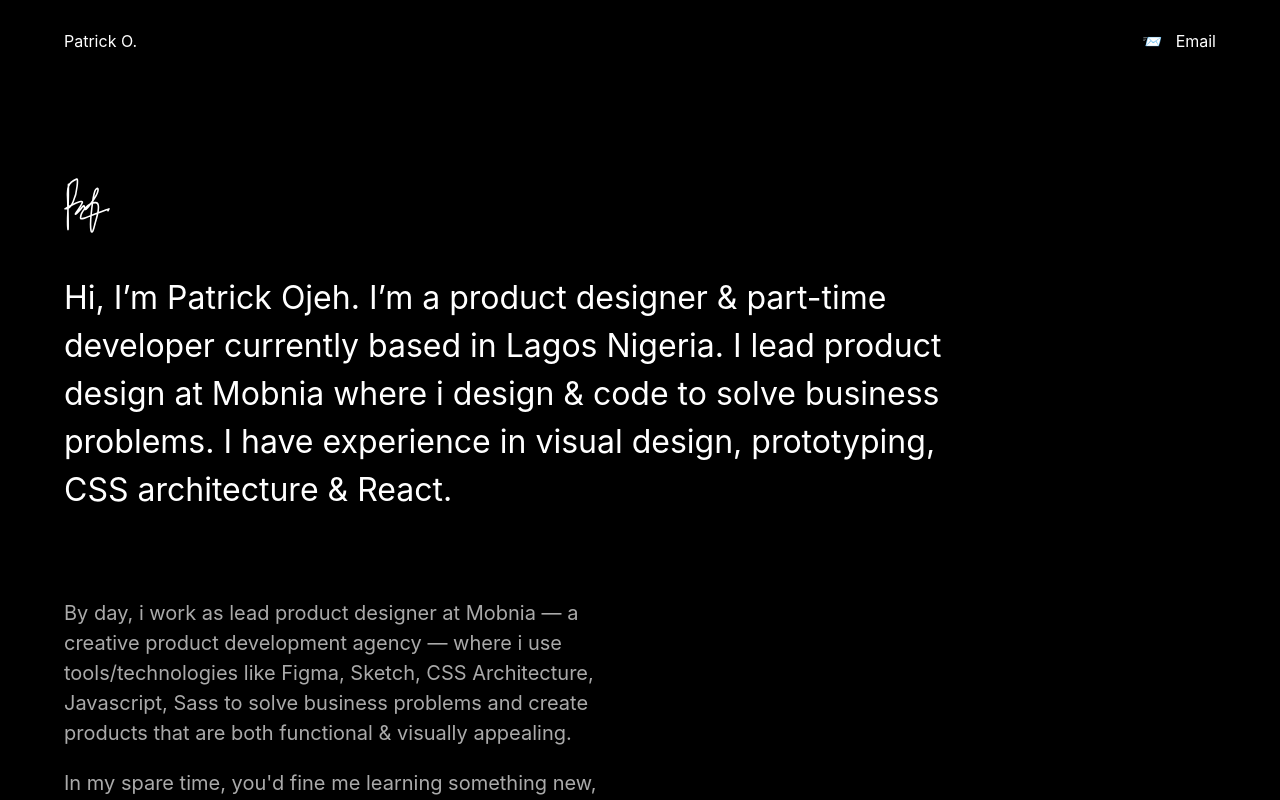
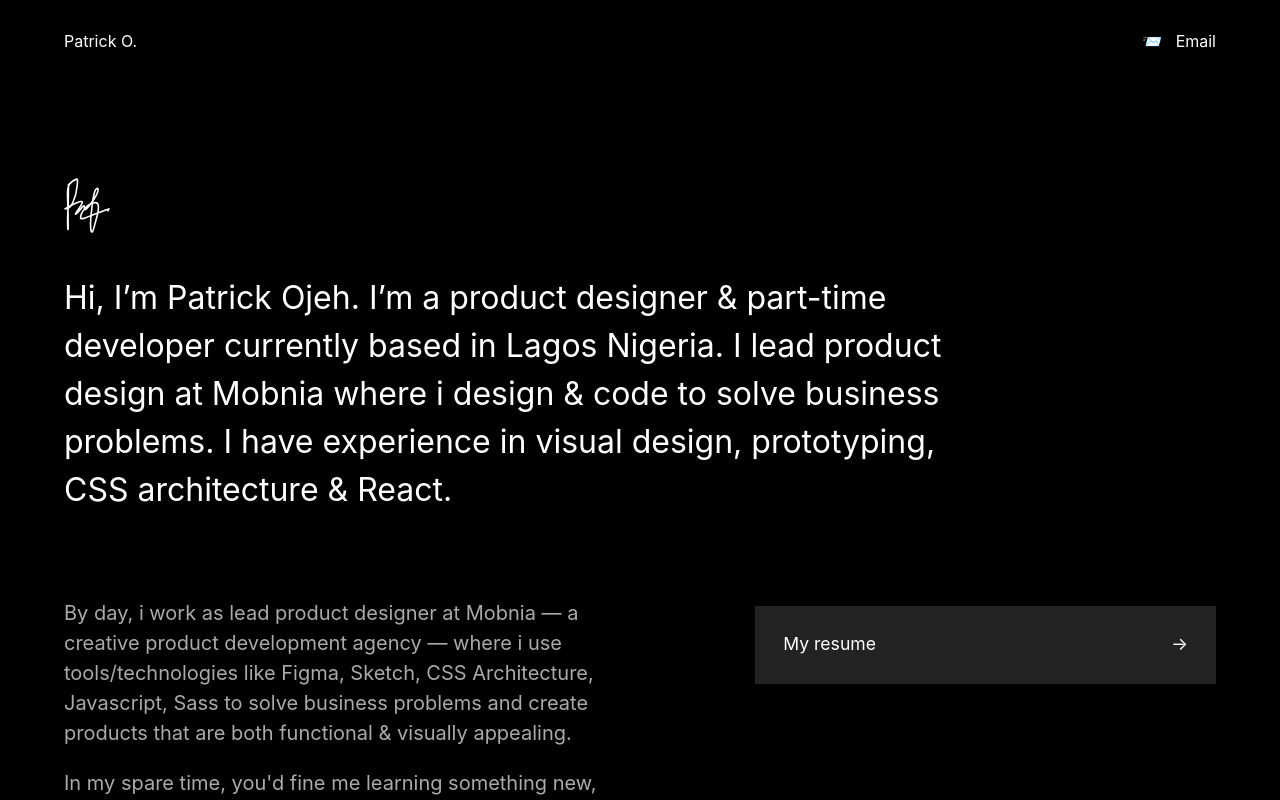
Before and after one commit to patrickojeh/portfolio, a React (Create React App) app: page / in a window 1280 px wide. Shown: the top 800 px of the page. Built offline with nearby package versions, Linux system fonts and the light colour scheme.

Commit message:
add resume

```diff
--- a/src/App.css
+++ b/src/App.css
@@ -24,7 +24,7 @@ p {
 }
 a.resume {
   background: #232323;
-  display: block;
+  font-size: 1.1rem;
   padding: 28px 28px 30px;
   position: relative;
   top: 28px;
--- a/src/pages/Home.js
+++ b/src/pages/Home.js
@@ -11,13 +11,16 @@ const Home = () => {
     <div className="mw9 ph5-l ph4-ns ph35 center pt6-l pt5">
       <img src={signature} alt="My signature in svg" className="h-auto-ns h25 mb3" />
       <h1 className="mw8 f2-l f3-m f4 lh-copy pr6-l mb5-l mb4">Hi, I’m Patrick Ojeh. I’m a product designer &amp; part-time developer currently based in Lagos Nigeria. I lead product design at Mobnia where i design & code to solve business problems. I have experience in visual design, prototyping, CSS architecture &amp; React.</h1>
-      <div className="flex justify-between-l flex-column">
+      <div className="flex flex-column flex-row-l justify-between">
         <div className="w-50-l">
           <p className="lh-copy f4">By day, i work as lead product designer at Mobnia — a creative product development agency — where i use tools/technologies like Figma, Sketch, CSS Architecture, Javascript, Sass to solve business problems and create products that are both functional &amp; visually appealing.</p>
           <p className="lh-copy f4">In my spare time, you'd fine me learning something new, playing video games or working on a personal project.</p>
         </div>
         <div className="w-40-l">
-          <a href="" className="resume">My resume</a>
+          <a href="https://standardresume.co/r/EjNxM6qkJXzbbTPhyI05v" className="resume flex justify-between" target="_blank">
+            <span>My resume</span>
+            &rarr;
+          </a>
         </div>
       </div>
     </div>
```
